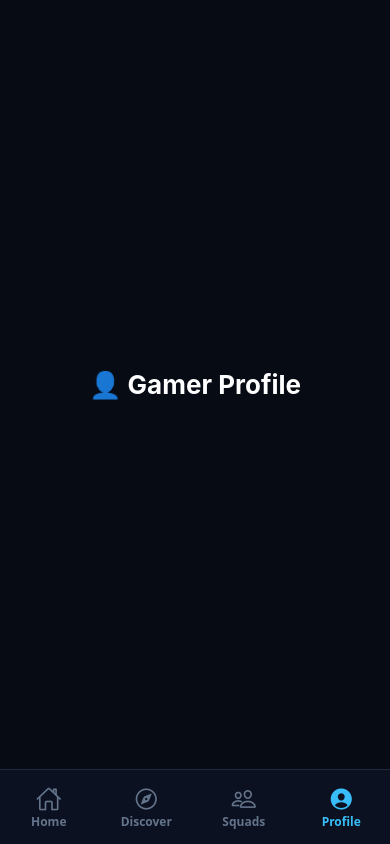
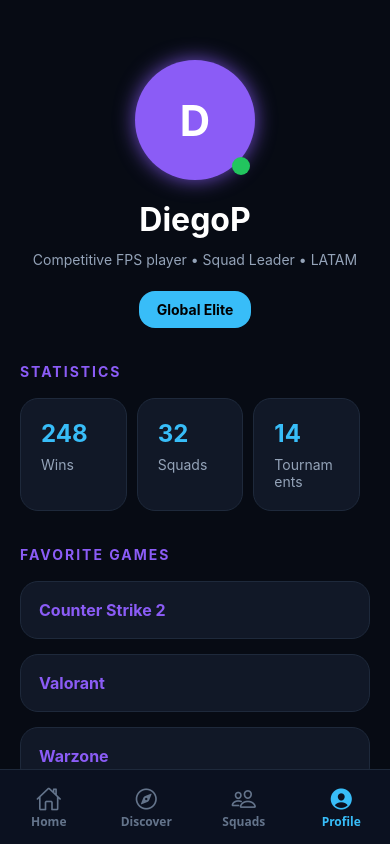
Before and after one commit to DiegoParedes9/GamerHub_agent_changes, a React Native app: screen /Profile in a window 390 px wide. Built offline with nearby package versions, Linux system fonts and the light colour scheme.

Commit message:
perfiles de jugadores funcionando

```diff
--- /dev/null
+++ b/src/features/gaming/components/FavoriteGameCard.js
@@ -0,0 +1,53 @@
+import {
+  View,
+  Text,
+  StyleSheet,
+} from 'react-native';
+
+const COLORS = {
+  card: '#111827',
+
+  neonPurple: '#8B5CF6',
+
+  text: '#FFFFFF',
+
+  border: '#1E293B',
+};
+
+export default function FavoriteGameCard({
+  game,
+}) {
+  return (
+    <View style={styles.card}>
+
+      <Text style={styles.game}>
+        {game}
+      </Text>
+
+    </View>
+  );
+}
+
+const styles = StyleSheet.create({
+  card: {
+    backgroundColor: COLORS.card,
+
+    padding: 18,
+
+    borderRadius: 18,
+
+    marginBottom: 15,
+
+    borderWidth: 1,
+
+    borderColor: COLORS.border,
+  },
+
+  game: {
+    color: COLORS.neonPurple,
+
+    fontSize: 16,
+
+    fontWeight: 'bold',
+  },
+});
--- /dev/null
+++ b/src/features/gaming/components/StatBox.js
@@ -0,0 +1,68 @@
+import {
+  View,
+  Text,
+  StyleSheet,
+} from 'react-native';
+
+const COLORS = {
+  card: '#111827',
+
+  neonBlue: '#38BDF8',
+
+  text: '#FFFFFF',
+
+  muted: '#94A3B8',
+
+  border: '#1E293B',
+};
+
+export default function StatBox({
+  number,
+  label,
+}) {
+  return (
+    <View style={styles.card}>
+
+      <Text style={styles.number}>
+        {number}
+      </Text>
+
+      <Text style={styles.label}>
+        {label}
+      </Text>
+
+    </View>
+  );
+}
+
+const styles = StyleSheet.create({
+  card: {
+    flex: 1,
+
+    backgroundColor: COLORS.card,
+
+    borderRadius: 18,
+
+    padding: 20,
+
+    marginRight: 10,
+
+    borderWidth: 1,
+
+    borderColor: COLORS.border,
+  },
+
+  number: {
+    color: COLORS.neonBlue,
+
+    fontSize: 24,
+
+    fontWeight: 'bold',
+  },
+
+  label: {
+    color: COLORS.muted,
+
+    marginTop: 8,
+  },
+});
--- /dev/null
+++ b/src/features/gaming/data/profile.js
@@ -0,0 +1,21 @@
+export const profile = {
+  username: 'DiegoP',
+
+  bio: 'Competitive FPS player • Squad Leader • LATAM',
+
+  rank: 'Global Elite',
+
+  online: true,
+
+  favoriteGames: [
+    'Counter Strike 2',
+    'Valorant',
+    'Warzone',
+  ],
+
+  stats: {
+    wins: 248,
+    squads: 32,
+    tournaments: 14,
+  },
+};
--- a/src/features/gaming/screens/ProfileScreen.js
+++ b/src/features/gaming/screens/ProfileScreen.js
@@ -1,28 +1,97 @@
+import {
+  ScrollView,
+  View,
+  Text,
+  StyleSheet,
+} from 'react-native';
+
+import { profile } from '../data/profile';
+
+import StatBox from '../components/StatBox';
+
+import FavoriteGameCard from '../components/FavoriteGameCard';
+
 const COLORS = {
   background: '#070B14',
 
   card: '#111827',
 
   neonBlue: '#38BDF8',
+
   neonPurple: '#8B5CF6',
 
   text: '#FFFFFF',
+
   muted: '#94A3B8',
 
   border: '#1E293B',
 };
 
-import { View, Text, StyleSheet } from 'react-native';
-
-
-
 export default function ProfileScreen() {
   return (
-    <View style={styles.container}>
-      <Text style={styles.text}>
-        👤 Gamer Profile
+    <ScrollView style={styles.container}>
+
+      <View style={styles.header}>
+
+        <View style={styles.avatar}>
+          <Text style={styles.avatarText}>
+            D
+          </Text>
+        </View>
+
+        <View style={styles.onlineDot} />
+
+      </View>
+
+      <Text style={styles.username}>
+        {profile.username}
       </Text>
-    </View>
+
+      <Text style={styles.bio}>
+        {profile.bio}
+      </Text>
+
+      <View style={styles.rankBadge}>
+        <Text style={styles.rankText}>
+          {profile.rank}
+        </Text>
+      </View>
+
+      <Text style={styles.sectionTitle}>
+        STATISTICS
+      </Text>
+
+      <View style={styles.statsRow}>
+
+        <StatBox
+          number={profile.stats.wins}
+          label="Wins"
+        />
+
+        <StatBox
+          number={profile.stats.squads}
+          label="Squads"
+        />
+
+        <StatBox
+          number={profile.stats.tournaments}
+          label="Tournaments"
+        />
+
+      </View>
+
+      <Text style={styles.sectionTitle}>
+        FAVORITE GAMES
+      </Text>
+
+      {profile.favoriteGames.map((game, index) => (
+        <FavoriteGameCard
+          key={index}
+          game={game}
+        />
+      ))}
+
+    </ScrollView>
   );
 }
 
@@ -32,16 +101,116 @@ const styles = StyleSheet.create({
 
     backgroundColor: COLORS.background,
 
+    paddingHorizontal: 20,
+  },
+
+  header: {
+    alignItems: 'center',
+
+    marginTop: 60,
+  },
+
+  avatar: {
+    width: 120,
+    height: 120,
+
+    borderRadius: 60,
+
+    backgroundColor: COLORS.neonPurple,
+
     justifyContent: 'center',
 
     alignItems: 'center',
+
+    shadowColor: COLORS.neonPurple,
+
+    shadowOpacity: 0.8,
+
+    shadowRadius: 20,
   },
 
-  text: {
-    color: COLORS.text,
+  avatarText: {
+    color: '#fff',
 
-    fontSize: 26,
+    fontSize: 42,
 
     fontWeight: 'bold',
   },
+
+  onlineDot: {
+    width: 18,
+    height: 18,
+
+    borderRadius: 20,
+
+    backgroundColor: '#22C55E',
+
+    position: 'absolute',
+
+    bottom: 5,
+
+    right: 120,
+  },
+
+  username: {
+    color: COLORS.text,
+
+    fontSize: 32,
+
+    fontWeight: 'bold',
+
+    textAlign: 'center',
+
+    marginTop: 20,
+  },
+
+  bio: {
+    color: COLORS.muted,
+
+    textAlign: 'center',
+
+    marginTop: 10,
+
+    lineHeight: 22,
+  },
+
+  rankBadge: {
+    backgroundColor: COLORS.neonBlue,
+
+    alignSelf: 'center',
+
+    paddingHorizontal: 18,
+
+    paddingVertical: 10,
+
+    borderRadius: 16,
+
+    marginTop: 20,
+
+    marginBottom: 35,
+  },
+
+  rankText: {
+    color: '#000',
+
+    fontWeight: 'bold',
+  },
+
+  sectionTitle: {
+    color: COLORS.neonPurple,
+
+    fontSize: 14,
+
+    fontWeight: 'bold',
+
+    letterSpacing: 2,
+
+    marginBottom: 18,
+  },
+
+  statsRow: {
+    flexDirection: 'row',
+
+    marginBottom: 35,
+  },
 });
```
